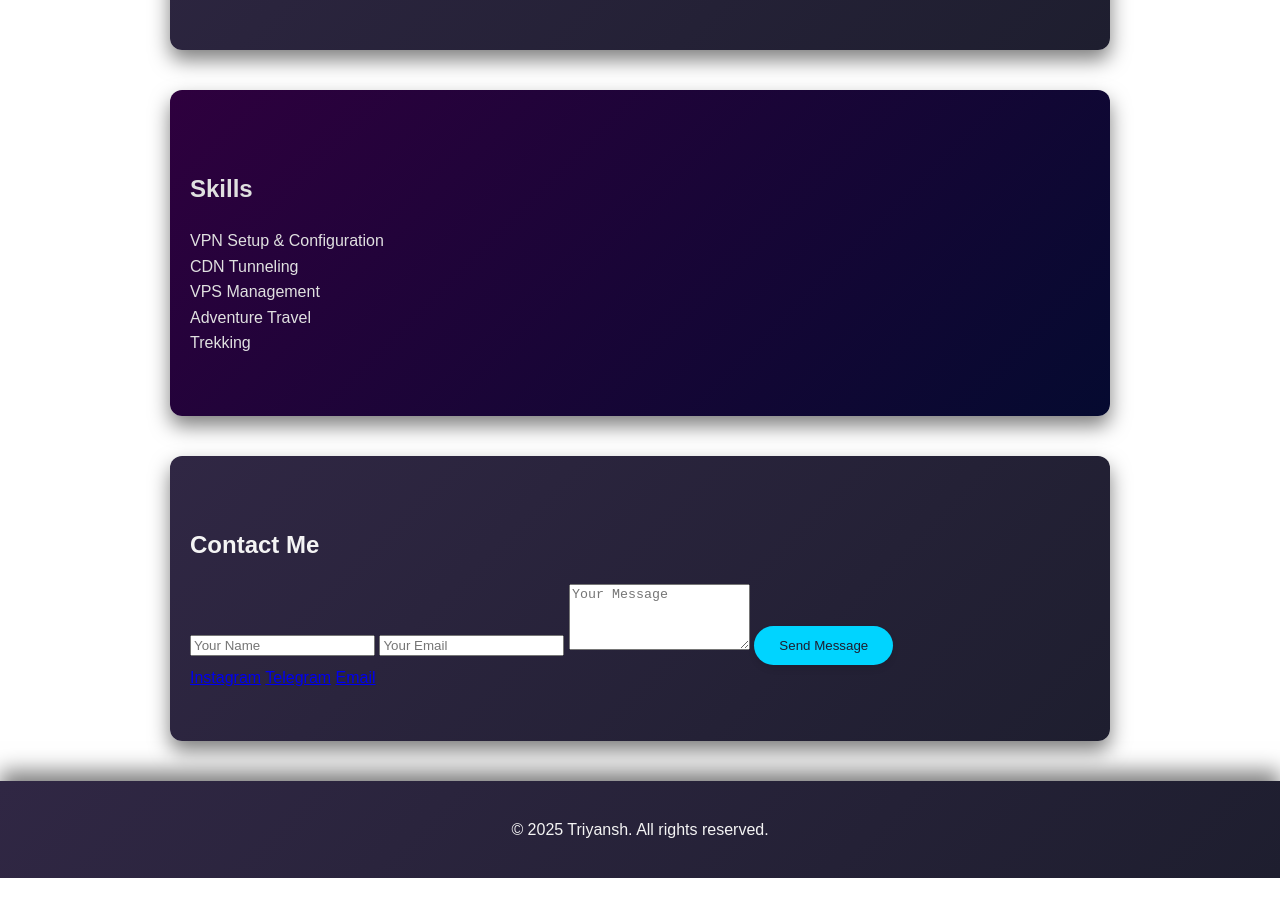
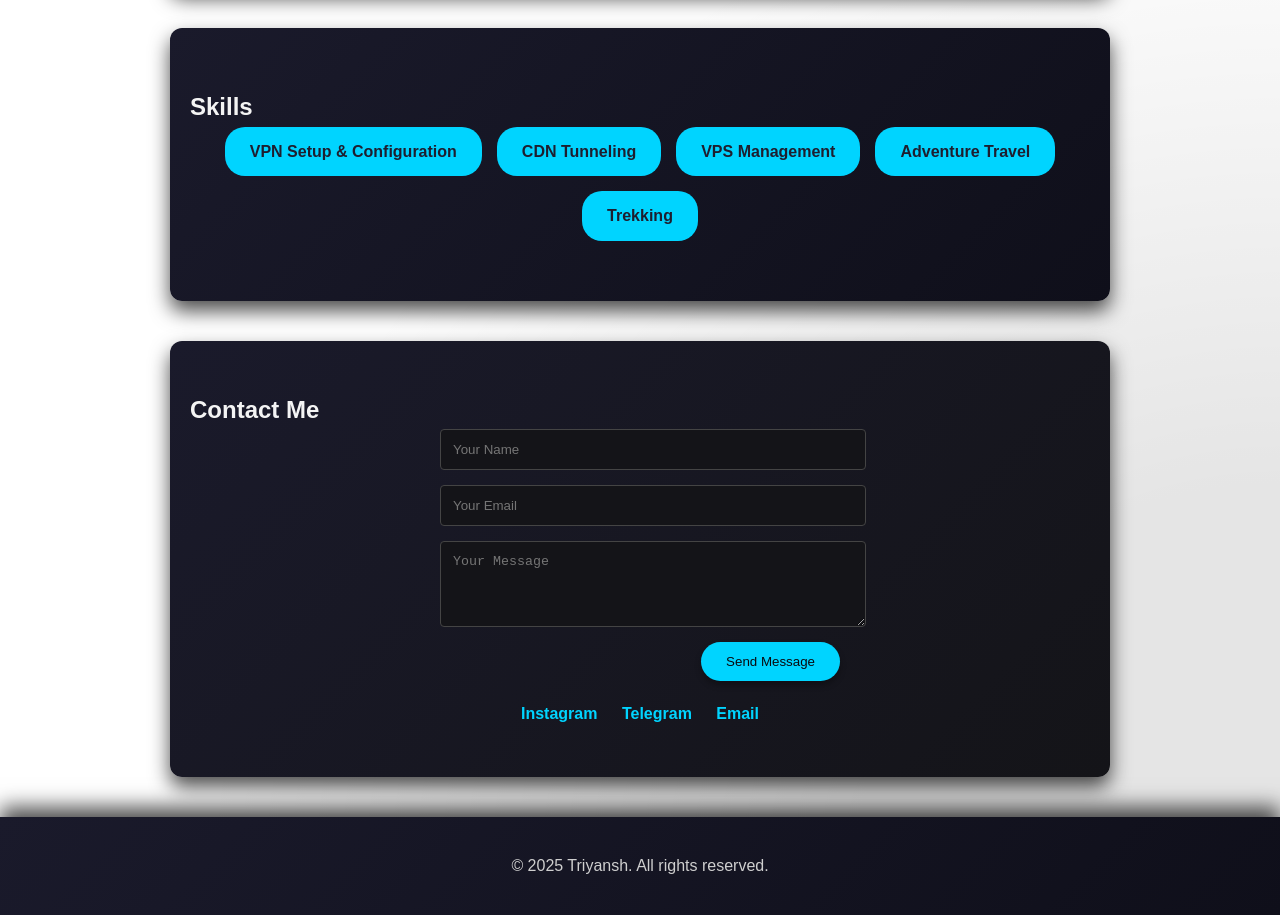
Before and after one commit to Triyansh9752-ai-png/Profiler, a plain HTML site: page index.html in a window 1280 px wide. Shown: the part 820-1735 px from the top of the page. Before the commit the page ends 1698 px from the top, so only its background shows below. Drawn offline with Linux system fonts and the light colour scheme.

Commit message:
Update styles.css

```diff
--- a/styles.css
+++ b/styles.css
@@ -4,21 +4,67 @@ body {
   margin: 0;
   padding: 0;
   line-height: 1.6;
-  color: #fff;
-  background: linear-gradient(135deg, #1e1e2f, #302744);
-  background-image: radial-gradient(circle at top left, rgba(255, 255, 255, 0.1) 10%, transparent 30%),
-                    radial-gradient(circle at bottom right, rgba(255, 255, 255, 0.05) 20%, transparent 50%);
+  color: #cfcfcf;
+  background: linear-gradient(135deg, #0a0a0f, #1e1e2f);
+  background-image: radial-gradient(circle at top left, rgba(0, 0, 0, 0.2) 10%, transparent 30%),
+                    radial-gradient(circle at bottom right, rgba(0, 0, 0, 0.1) 20%, transparent 50%);
   background-size: cover;
   overflow-x: hidden;
   scroll-behavior: smooth; /* Enables smooth scrolling */
 }
 
+h1, h2 {
+  margin: 0;
+  color: #f4f4f4;
+}
+
+a {
+  text-decoration: none;
+  color: #00d4ff;
+  transition: color 0.3s ease;
+}
+
+a:hover {
+  color: #0056b3;
+}
+
+button, .btn {
+  display: inline-block;
+  padding: 12px 25px;
+  background: #00d4ff;
+  color: #0a0a0f;
+  border: none;
+  border-radius: 25px;
+  cursor: pointer;
+  transition: background 0.3s ease, transform 0.2s ease;
+  box-shadow: 0 4px 6px rgba(0, 0, 0, 0.3);
+}
+
+button:hover, .btn:hover {
+  background: #0056b3;
+  transform: scale(1.05);
+}
+
+section {
+  background: linear-gradient(135deg, #1a1a2b, #141418);
+  border-radius: 12px;
+  box-shadow: 0px 10px 20px rgba(0, 0, 0, 0.7);
+  padding: 50px 20px;
+  max-width: 900px;
+  margin: 40px auto;
+  color: #cfcfcf;
+}
+
+.highlight {
+  color: #00d4ff;
+}
+
 /* Hero Section */
 .hero {
-  background: linear-gradient(135deg, #00d4ff, #1e1e2f);
-  background-image: radial-gradient(circle at center, rgba(255, 255, 255, 0.1) 10%, transparent 30%),
-                    radial-gradient(circle at center, rgba(0, 0, 0, 0.05) 10%, transparent 50%);
-  color: #fff;
+  background: linear-gradient(135deg, #0056b3, #1a1a2b);
+  background-image: radial-gradient(circle at center, rgba(0, 0, 0, 0.3) 10%, transparent 30%),
+                    radial-gradient(circle at center, rgba(0, 0, 0, 0.1) 10%, transparent 50%);
+  color: #f4f4f4;
   text-align: center;
   padding: 100px 20px;
   animation: fadeIn 2s ease-in-out;
@@ -27,59 +73,96 @@ body {
 .hero-content h1 {
   font-size: 3.5rem;
   margin-bottom: 20px;
-  text-shadow: 2px 2px 5px rgba(0, 0, 0, 0.5);
+  text-shadow: 2px 2px 5px rgba(0, 0, 0, 0.7);
 }
 
 .hero-content p {
   margin: 10px 0 20px;
   font-size: 1.3rem;
-  color: #d1d1d1;
-  text-shadow: 1px 1px 3px rgba(0, 0, 0, 0.3);
+  color: #c1c1c1;
+  text-shadow: 1px 1px 3px rgba(0, 0, 0, 0.5);
 }
 
-/* Section Background Enhancements */
-section {
-  background: linear-gradient(135deg, #302744, #1e1e2f);
+/* Skills Section */
+.skills {
+  background: linear-gradient(135deg, #1a1a2b, #0f0f1a);
+  padding: 60px 20px;
+  color: #cfcfcf;
   border-radius: 12px;
-  box-shadow: 0px 10px 20px rgba(0, 0, 0, 0.5);
-  padding: 50px 20px;
-  max-width: 900px;
-  margin: 40px auto;
-  color: #f4f4f4;
 }
 
-.skills {
-  background: linear-gradient(135deg, #2e003e, #050a30);
-  padding: 60px 20px;
-  color: #e0e0e0;
-  border-radius: 12px;
+.skill-list {
+  display: flex;
+  flex-wrap: wrap;
+  justify-content: center;
+  gap: 15px;
+}
+
+.skill-item {
+  background: #00d4ff;
+  color: #1e1e2f;
+  padding: 12px 25px;
+  border-radius: 20px;
+  font-weight: bold;
+  transition: transform 0.3s ease, background 0.3s ease;
+}
+
+.skill-item:hover {
+  background: #0056b3;
+  transform: translateY(-5px);
+}
+
+/* Contact Section */
+.contact form {
+  display: flex;
+  flex-direction: column;
+  gap: 15px;
+  max-width: 400px;
+  margin: auto;
+}
+
+.contact form input, .contact form textarea {
+  width: 100%;
+  padding: 12px;
+  border: 1px solid #444;
+  border-radius: 4px;
+  background: #141418;
+  color: #cfcfcf;
+  transition: border-color 0.3s ease;
+}
+
+.contact form input:focus, .contact form textarea:focus {
+  border-color: #00d4ff;
+}
+
+.contact form button {
+  align-self: flex-end;
+}
+
+.social-links {
+  text-align: center;
+  margin-top: 20px;
+}
+
+.social-links a {
+  margin: 0 10px;
+  color: #00d4ff;
+  font-weight: bold;
+  transition: transform 0.3s ease, color 0.3s ease;
+}
+
+.social-links a:hover {
+  color: #0056b3;
+  transform: scale(1.1);
 }
 
 /* Footer */
 footer {
   text-align: center;
   padding: 20px;
-  background: linear-gradient(135deg, #302744, #1e1e2f);
-  color: #f4f4f4;
-  box-shadow: 0px -10px 20px rgba(0, 0, 0, 0.5);
-}
-
-/* Button and Hover Effects */
-button, .btn {
-  display: inline-block;
-  padding: 12px 25px;
-  background: #00d4ff;
-  color: #1e1e2f;
-  border: none;
-  border-radius: 25px;
-  cursor: pointer;
-  transition: background 0.3s ease, transform 0.2s ease;
-  box-shadow: 0 4px 6px rgba(0, 0, 0, 0.1);
-}
-
-button:hover, .btn:hover {
-  background: #0056b3;
-  transform: scale(1.05);
+  background: linear-gradient(135deg, #1a1a2b, #0f0f1a);
+  color: #cfcfcf;
+  box-shadow: 0px -10px 20px rgba(0, 0, 0, 0.7);
 }
 
 /* Keyframes for Animation */
@@ -92,4 +175,4 @@ button:hover, .btn:hover {
     opacity: 1;
     transform: translateY(0);
   }
-}
+                        }
```
